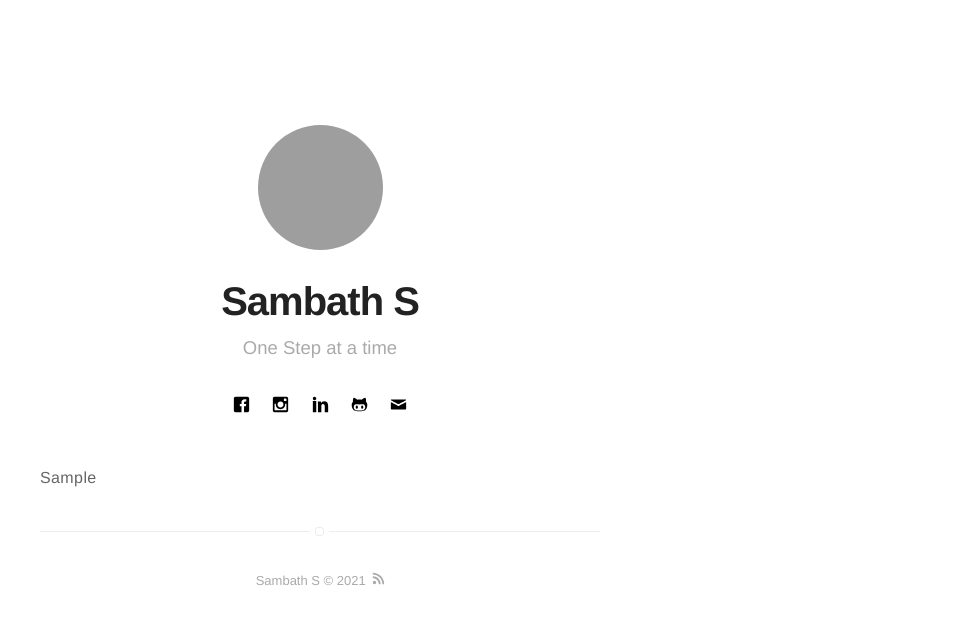
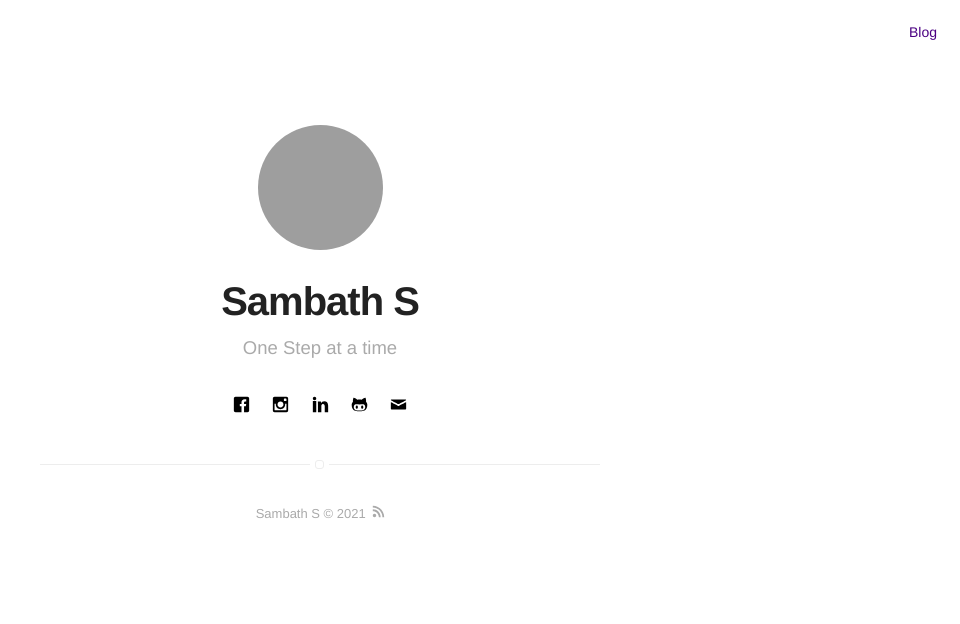
Before and after one commit to sambaths/sambaths.github.io, a Jekyll site: the page built from index.html, in a window 1280 px wide. Shown: the top 624 px of the page, without its empty margins (320-1280 px from the left). Built offline with Jekyll 4.4.1, drawn with Linux system fonts in a browser that asks for light colours; grey boxes are pictures that could not be loaded.

Commit message:
Update index.html

```diff
--- a/index.html
+++ b/index.html
@@ -2,4 +2,11 @@
 layout: page
 title: Home
 ---
-<p> Sample </p>
+
+<nav class="nav">
+    <ul class="list">
+      <li class="item">
+        <a class="link" href="https://sambaths.github.io/blog/">Blog</a>
+       </li>
+    </ul>
+</nav>
```
